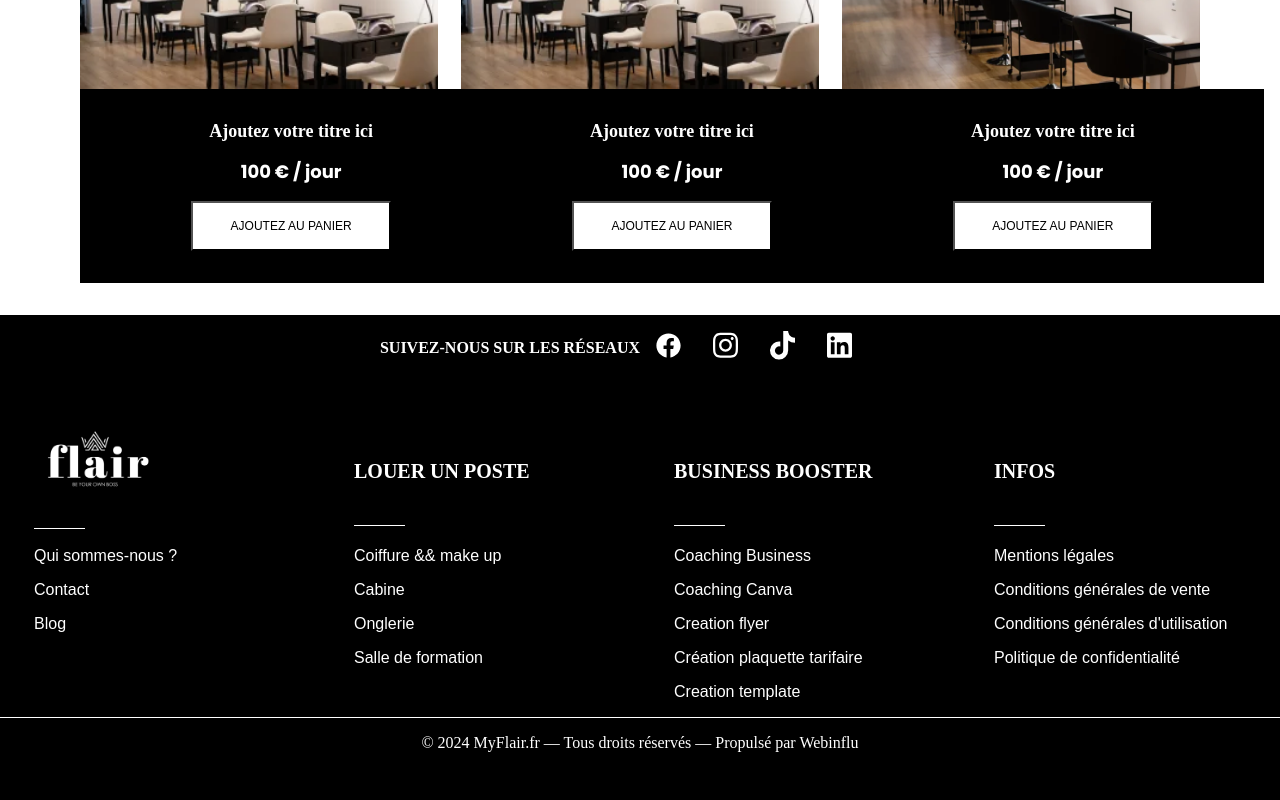
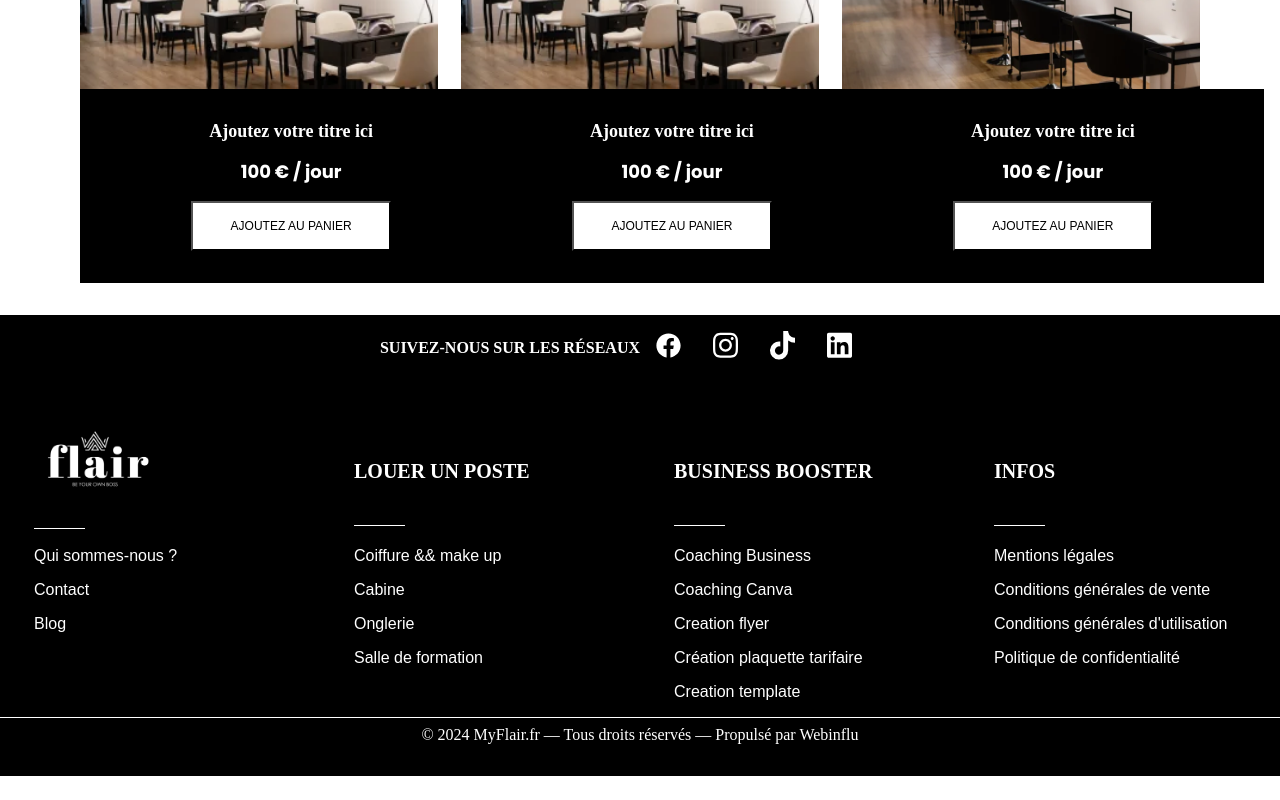
Before and after one commit to nivorako/Myflair-react, a React (Vite) app: page / in a window 1280 px wide. Shown: the part 1670-2470 px from the top of the page. After the commit the page ends 2446 px from the top, so only its background shows below. Built offline with nearby package versions, Linux system fonts and the light colour scheme; a web font is replaced by a local one.

Commit message:
fix stuffs

```diff
--- a/src/assets/components/footer/index.css
+++ b/src/assets/components/footer/index.css
@@ -110,16 +110,21 @@
    height: 1px;
  }
 
+ .footer-footer{
+   width: 100%;
+   display: flex;
+   justify-content: center;
+   color: var(--color-white);
+   margin: .5rem 0 2rem;
+ }
+
+ .footer-footer p{
+   color: var(--color-white);
+   margin: 0;
+ }
+
  .footer-line{
    width: 100%;
    height: 1px;
    background-color: white;
  }
-
- .footer-footer{
-   width: 100%;
-   display: flex;
-   justify-content: center;
-   color: var(--color-white);
-   margin: 1rem 0 3rem;
-}
```
Lines whose indentation alone changed are shown as unchanged.
